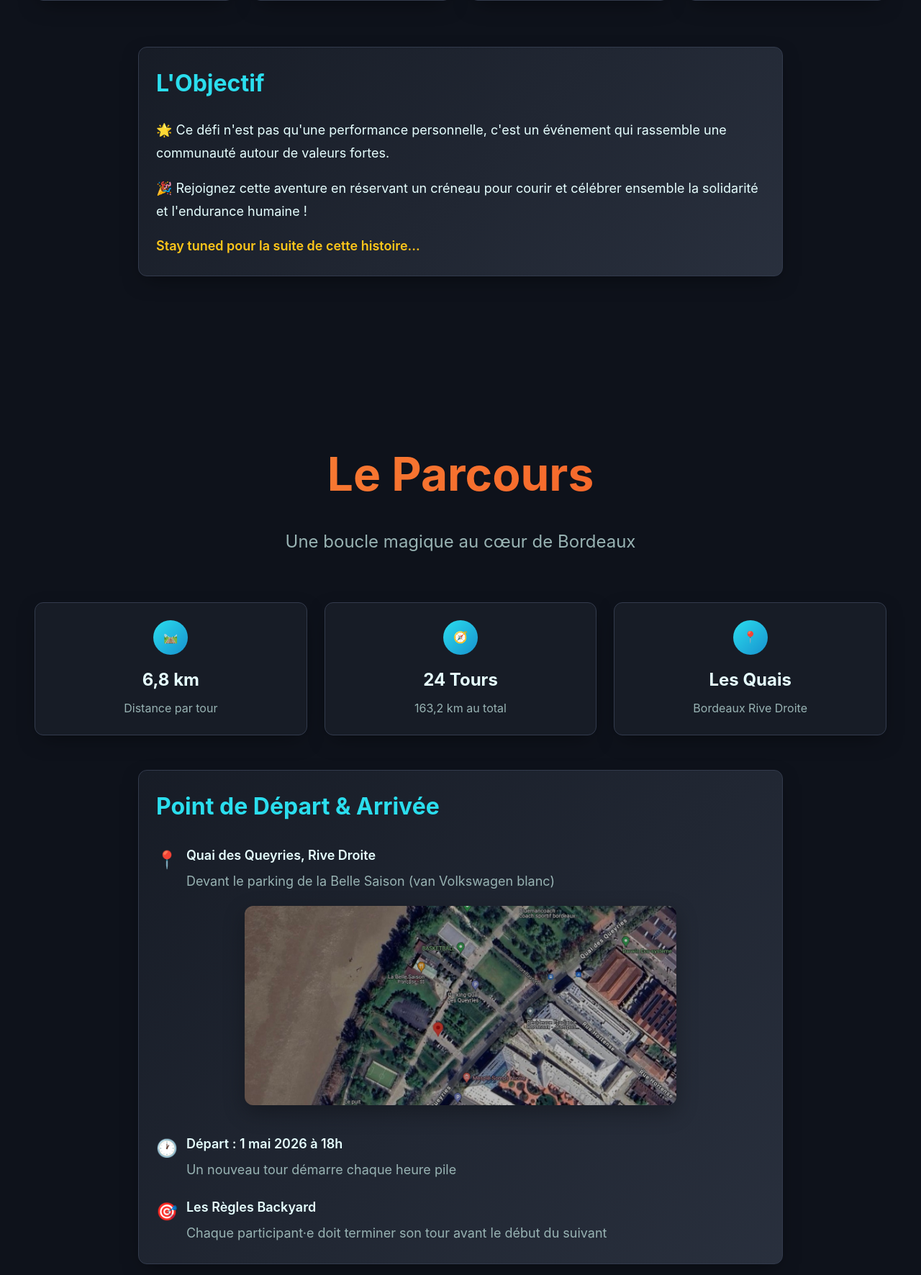
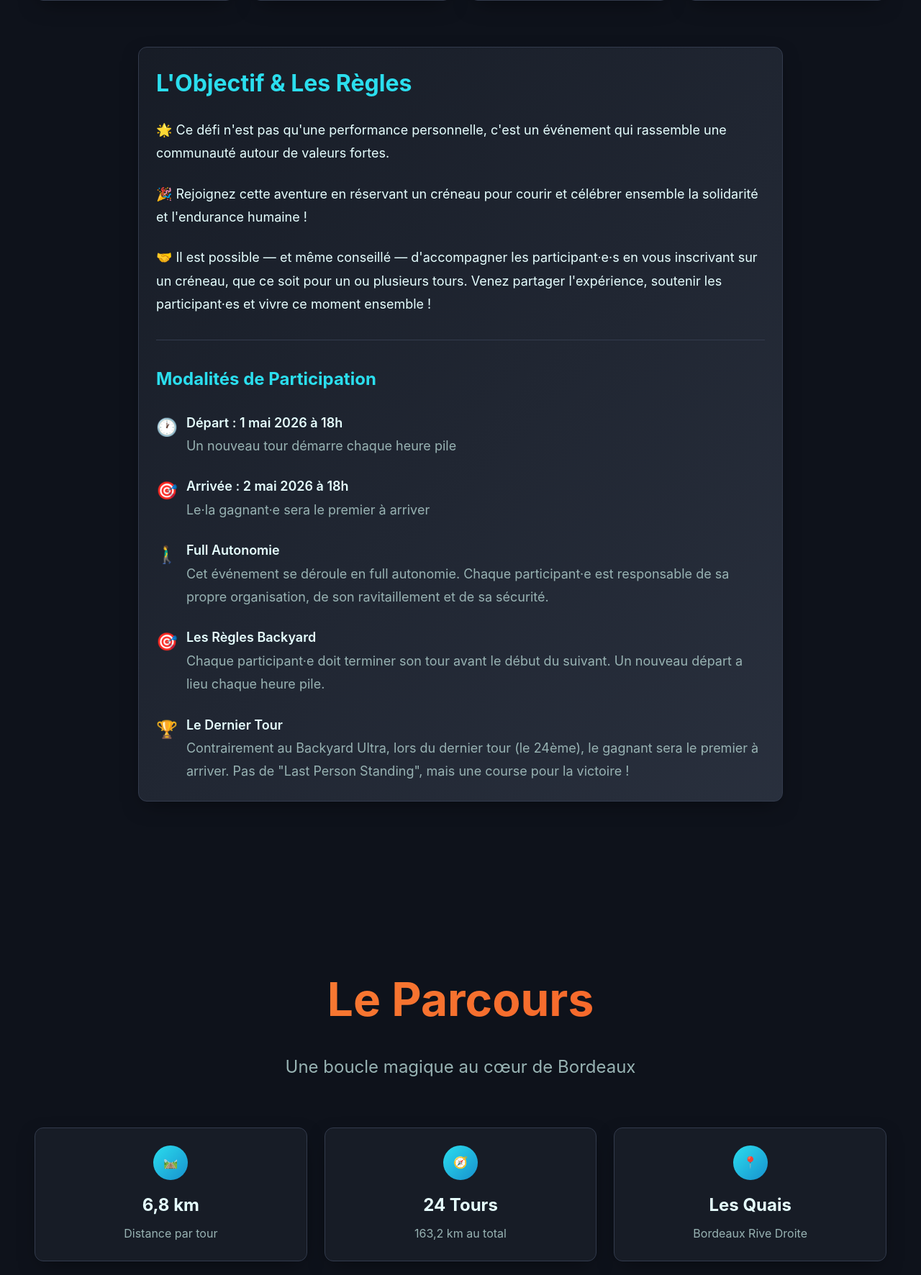
Before and after one commit to emnbdx/24hdesquais, a PHP site: page / in a window 1280 px wide. Shown: the part 1435-3207 px from the top of the page at 72% size. Run offline with PHP 8.4, Linux system fonts and the light colour scheme.

Commit message:
sec & update rules

```diff
--- a/index.php
+++ b/index.php
@@ -829,19 +829,58 @@ for ($i = 0; $i < 24; $i++) {
 
             <div style="max-width: 56rem; margin: 0 auto;">
                 <div class="card gradient-bg-card">
-                    <h3 style="font-size: 2rem; font-weight: bold; margin-bottom: 1.5rem; color: var(--primary);">L'Objectif</h3>
+                    <h3 style="font-size: 2rem; font-weight: bold; margin-bottom: 1.5rem; color: var(--primary);">L'Objectif & Les Règles</h3>
                     <div style="font-size: 1.125rem; line-height: 1.8;">
-                        <p style="margin-bottom: 1rem;">
+                        <p style="margin-bottom: 1.5rem;">
                             🌟 Ce défi n'est pas qu'une performance personnelle, c'est un événement
                             qui rassemble une communauté autour de valeurs fortes.
                         </p>
-                        <p style="margin-bottom: 1rem;">
+                        <p style="margin-bottom: 1.5rem;">
                             🎉 Rejoignez cette aventure en réservant un créneau pour courir et
                             célébrer ensemble la solidarité et l'endurance humaine !
                         </p>
-                        <p style="color: var(--accent); font-weight: 600;">
-                            Stay tuned pour la suite de cette histoire...
+                        <p style="margin-bottom: 1.5rem;">
+                            🤝 Il est possible — et même conseillé — d'accompagner les participant·e·s en vous inscrivant sur un créneau, que ce soit pour un ou plusieurs tours.
+                            Venez partager l'expérience, soutenir les participant·es et vivre ce moment ensemble !
                         </p>
+                        <div style="margin-top: 2rem; padding-top: 2rem; border-top: 1px solid var(--border);">
+                            <h4 style="font-size: 1.5rem; font-weight: bold; margin-bottom: 1.5rem; color: var(--primary);">Modalités de Participation</h4>
+                            <div style="display: flex; align-items: flex-start; gap: 0.75rem; margin-bottom: 1.5rem;">
+                                <span style="font-size: 1.5rem;">🕐</span>
+                                <div>
+                                    <p style="font-weight: 600;">Départ : 1 mai 2026 à 18h</p>
+                                    <p style="color: var(--muted-foreground);">Un nouveau tour démarre chaque heure pile</p>
+                                </div>
+                            </div>
+                            <div style="display: flex; align-items: flex-start; gap: 0.75rem; margin-bottom: 1.5rem;">
+                                <span style="font-size: 1.5rem;">🎯</span>
+                                <div>
+                                    <p style="font-weight: 600;">Arrivée : 2 mai 2026 à 18h</p>
+                                    <p style="color: var(--muted-foreground);">Le·la gagnant·e sera le premier à arriver</p>
+                                </div>
+                            </div>
+                            <div style="display: flex; align-items: flex-start; gap: 0.75rem; margin-bottom: 1.5rem;">
+                                <span style="font-size: 1.5rem;">🚶‍♂️</span>
+                                <div>
+                                    <p style="font-weight: 600;">Full Autonomie</p>
+                                    <p style="color: var(--muted-foreground);">Cet événement se déroule en full autonomie. Chaque participant·e est responsable de sa propre organisation, de son ravitaillement et de sa sécurité.</p>
+                                </div>
+                            </div>
+                            <div style="display: flex; align-items: flex-start; gap: 0.75rem; margin-bottom: 1.5rem;">
+                                <span style="font-size: 1.5rem;">🎯</span>
+                                <div>
+                                    <p style="font-weight: 600;">Les Règles Backyard</p>
+                                    <p style="color: var(--muted-foreground);">Chaque participant·e doit terminer son tour avant le début du suivant. Un nouveau départ a lieu chaque heure pile.</p>
+                                </div>
+                            </div>
+                            <div style="display: flex; align-items: flex-start; gap: 0.75rem;">
+                                <span style="font-size: 1.5rem;">🏆</span>
+                                <div>
+                                    <p style="font-weight: 600;">Le Dernier Tour</p>
+                                    <p style="color: var(--muted-foreground);">Contrairement au Backyard Ultra, lors du dernier tour (le 24ème), le gagnant sera le premier à arriver. Pas de "Last Person Standing", mais une course pour la victoire !</p>
+                                </div>
+                            </div>
+                        </div>
                     </div>
                 </div>
             </div>
@@ -886,20 +925,6 @@ for ($i = 0; $i < 24; $i++) {
                         </div>
                         <div style="margin-bottom: 1.5rem; text-align: center;">
                             <img src="parking.jpeg" alt="Parking de la Belle Saison" style="width: 100%; max-width: 600px; border-radius: var(--radius); box-shadow: 0 10px 30px rgba(0, 0, 0, 0.3);">
-                        </div>
-                        <div style="display: flex; align-items: flex-start; gap: 0.75rem; margin-bottom: 1rem;">
-                            <span style="font-size: 1.5rem;">🕐</span>
-                            <div>
-                                <p style="font-weight: 600;">Départ : 1 mai 2026 à 18h</p>
-                                <p style="color: var(--muted-foreground);">Un nouveau tour démarre chaque heure pile</p>
-                            </div>
-                        </div>
-                        <div style="display: flex; align-items: flex-start; gap: 0.75rem;">
-                            <span style="font-size: 1.5rem;">🎯</span>
-                            <div>
-                                <p style="font-weight: 600;">Les Règles Backyard</p>
-                                <p style="color: var(--muted-foreground);">Chaque participant·e doit terminer son tour avant le début du suivant</p>
-                            </div>
                         </div>
                     </div>
                 </div>
```
Also changed, not shown: .htaccess (added).
